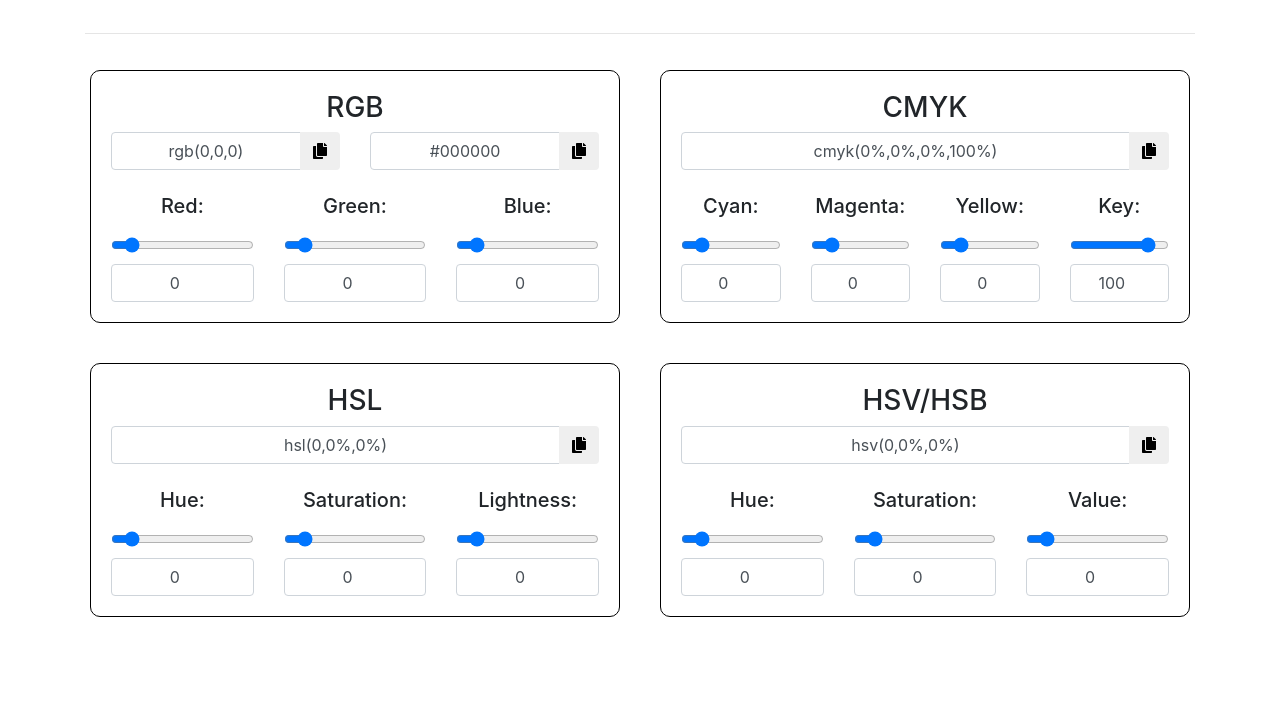
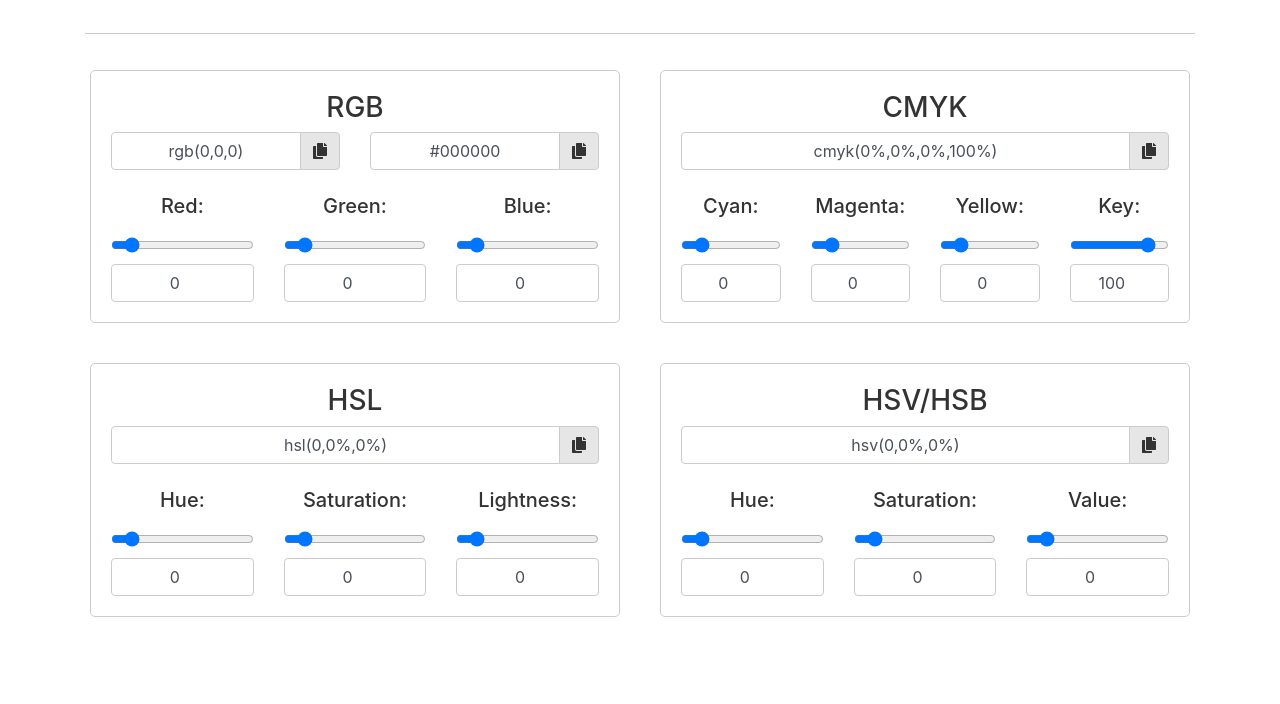
Before and after one commit to rgbstudios/color-convert, a plain HTML site: page index.html in a window 1280 px wide. Shown: the part 96-800 px from the top of the page. Drawn offline with nearby package versions, Linux system fonts and the light colour scheme.

Commit message:
style updates

```diff
--- a/styles.css
+++ b/styles.css
@@ -13,6 +13,13 @@ img, button, br {
 
 /*--------------------------------*/
 
+body, button {
+	color: #333;
+}
+hr, input, .inner-div, button {
+	border-color: #ccc !important;
+}
+
 input {
 	text-align: center;
 }
@@ -23,13 +30,22 @@ input {
 .inner-div {
 	padding: 20px !important;
 	margin: 10px !important;
-	border: 1px solid #000;
-	border-radius: 10px;
+	border: 1px solid;
+	border-radius: 5px;
 }
+
+button {
+	border: 1px solid;
+	background-color: #e6e6e6;
+}
+
+
 
 #title-header {
 	color: #000; /* color will change when selected */
 }
+
+
 
 .slick-arrow:before {
 	color: #000 !important;
```
